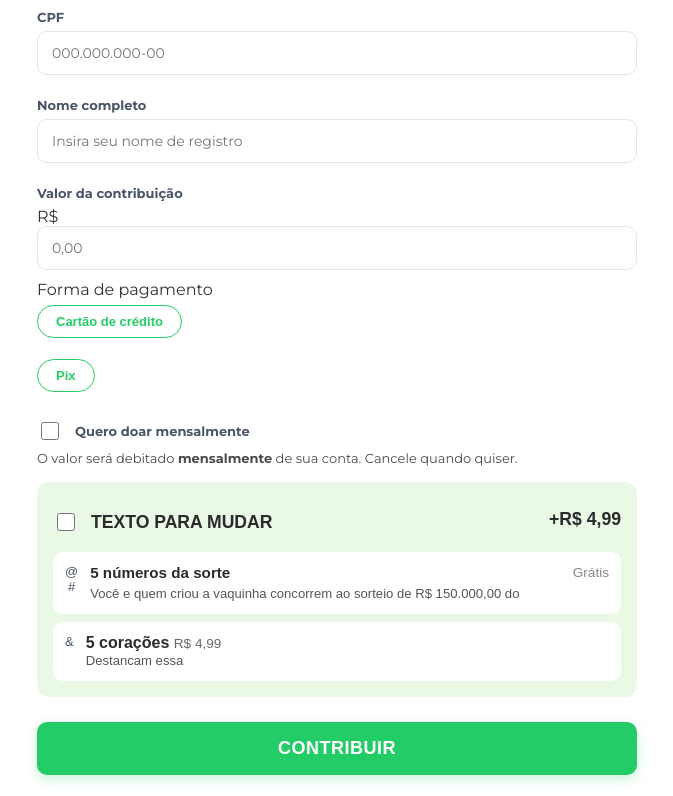
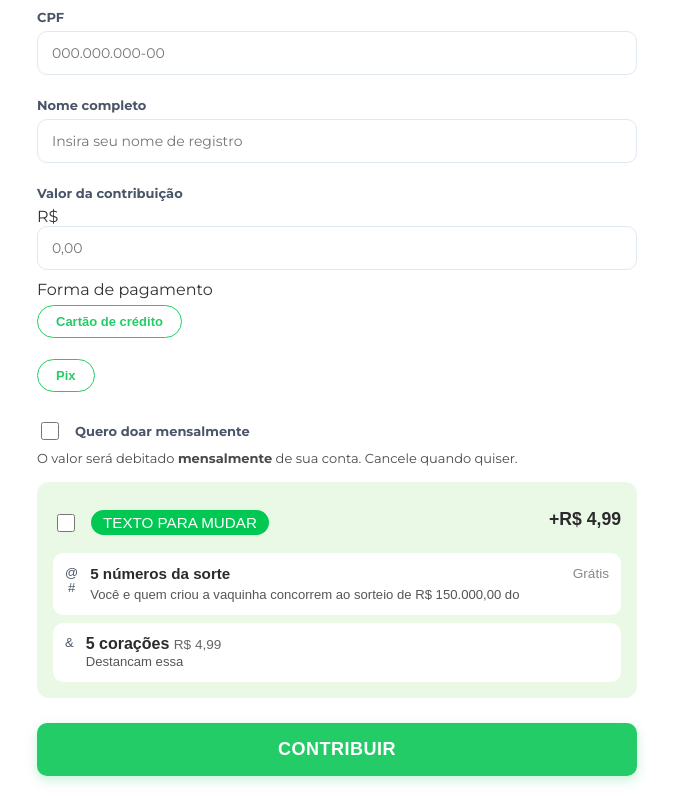
Before and after one commit to nixeng2334/projeto-vakinha.com, a website: page public/index.html in a window 1280 px wide. Shown: the part 410-1206 px from the top of the page, without its empty margins (303-976 px from the left). Drawn offline with Linux system fonts and the light colour scheme.

Commit message:
Revise custom text placeholder styles
Updated styles for custom text placeholder with new colors, font size, weight, padding, and display properties.

```diff
--- a/public/style.css
+++ b/public/style.css
@@ -279,9 +279,13 @@
 }
 
 .custom-text-placeholder {
-    font-size: 1.1rem;
-    font-weight: bold;
-    color: #2b2b2b;
+    background-color: #00c853;
+    color: #ffffff !important;
+    font-size: 0.95rem;
+    font-weight: 500;
+    padding: 4px 12px;
+    border-radius: 20px;
+    display: incline-block;
 }
 
 .promo-price {
```
